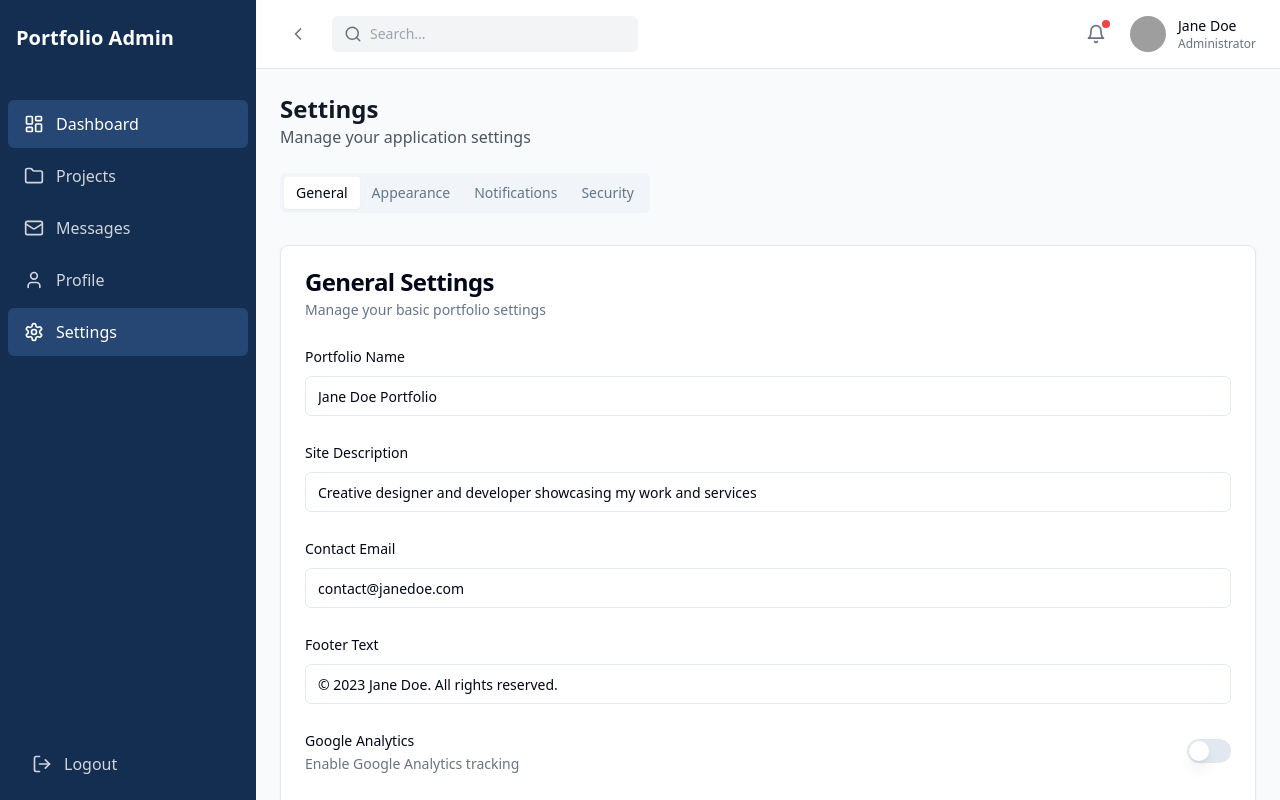
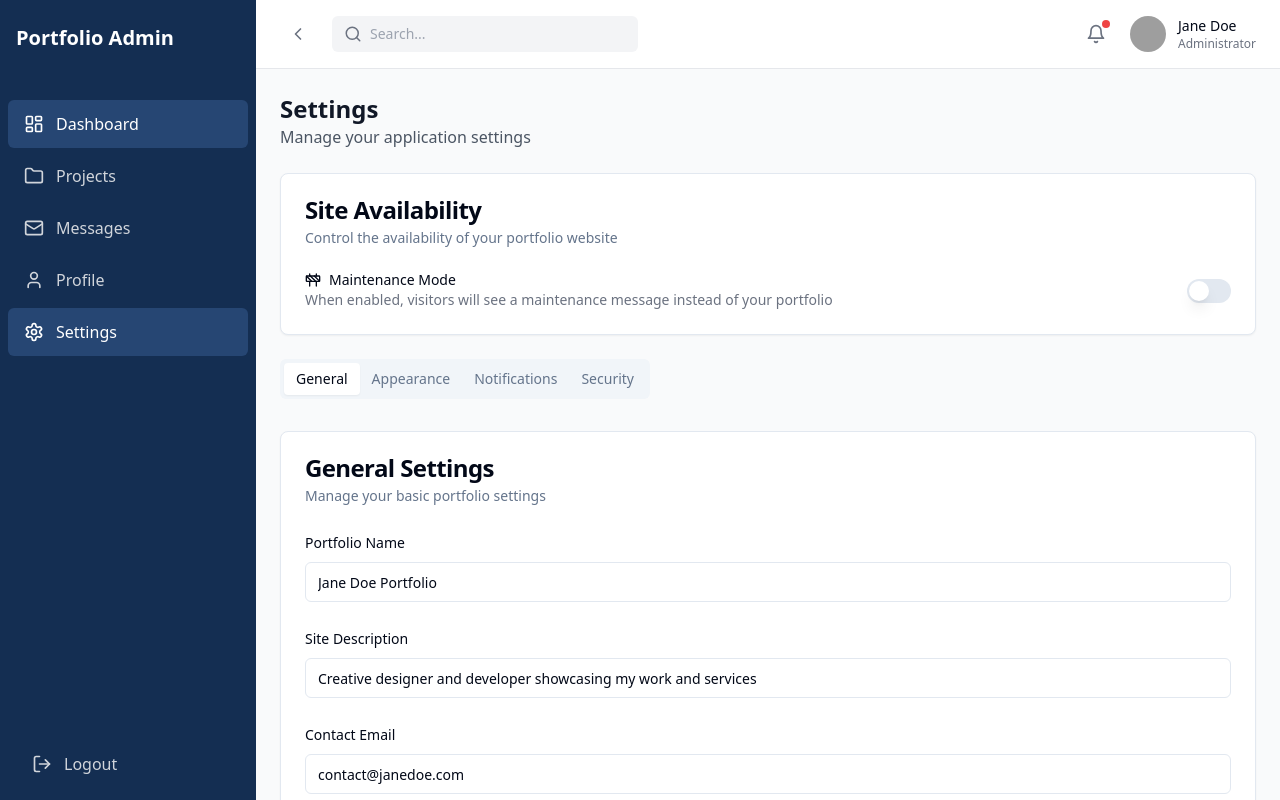
Before and after one commit to milan-m-antony/dashboard-artisan-panel, a React (Vite) app: page /admin/settings in a window 1280 px wide. Shown: the top 800 px of the page. Built offline with nearby package versions, Linux system fonts and the light colour scheme; grey boxes are pictures that could not be loaded.

Commit message:
feat: Add maintenance mode toggle
Adds an option to enable or disable the front-end site, effectively implementing a maintenance mode.

```diff
--- a/src/pages/admin/Settings.tsx
+++ b/src/pages/admin/Settings.tsx
@@ -8,14 +8,27 @@ import { Label } from '@/components/ui/label';
 import { Tabs, TabsContent, TabsList, TabsTrigger } from '@/components/ui/tabs';
 import { Switch } from '@/components/ui/switch';
 import { useToast } from '@/hooks/use-toast';
+import { Construction } from 'lucide-react';
 
 const Settings = () => {
   const { toast } = useToast();
+  const [maintenanceMode, setMaintenanceMode] = React.useState(false);
 
   const handleSave = () => {
     toast({
       title: "Settings Saved",
       description: "Your settings have been saved successfully",
+    });
+  };
+
+  const handleMaintenanceToggle = (checked: boolean) => {
+    setMaintenanceMode(checked);
+    toast({
+      title: checked ? "Maintenance Mode Enabled" : "Maintenance Mode Disabled",
+      description: checked ?
+        "Your portfolio site is now in maintenance mode and not accessible to visitors." :
+        "Your portfolio site is now back online and accessible to visitors.",
+      variant: checked ? "destructive" : "default",
     });
   };
 
@@ -25,6 +38,33 @@ const Settings = () => {
         <h1 className="text-2xl font-bold text-gray-900">Settings</h1>
         <p className="text-gray-600">Manage your application settings</p>
       </div>
+
+      <Card className="mb-6">
+        <CardHeader>
+          <CardTitle>Site Availability</CardTitle>
+          <CardDescription>
+            Control the availability of your portfolio website
+          </CardDescription>
+        </CardHeader>
+        <CardContent>
+          <div className="flex items-center justify-between">
+            <div className="space-y-0.5">
+              <Label htmlFor="maintenance-mode" className="flex items-center gap-2">
+                <Construction className="h-4 w-4" />
+                Maintenance Mode
+              </Label>
+              <p className="text-sm text-gray-500">
+                When enabled, visitors will see a maintenance message instead of your portfolio
+              </p>
+            </div>
+            <Switch
+              id="maintenance-mode"
+              checked={maintenanceMode}
+              onCheckedChange={handleMaintenanceToggle}
+            />
+          </div>
+        </CardContent>
+      </Card>
 
       <Tabs defaultValue="general" className="w-full">
         <TabsList className="mb-6">
```
